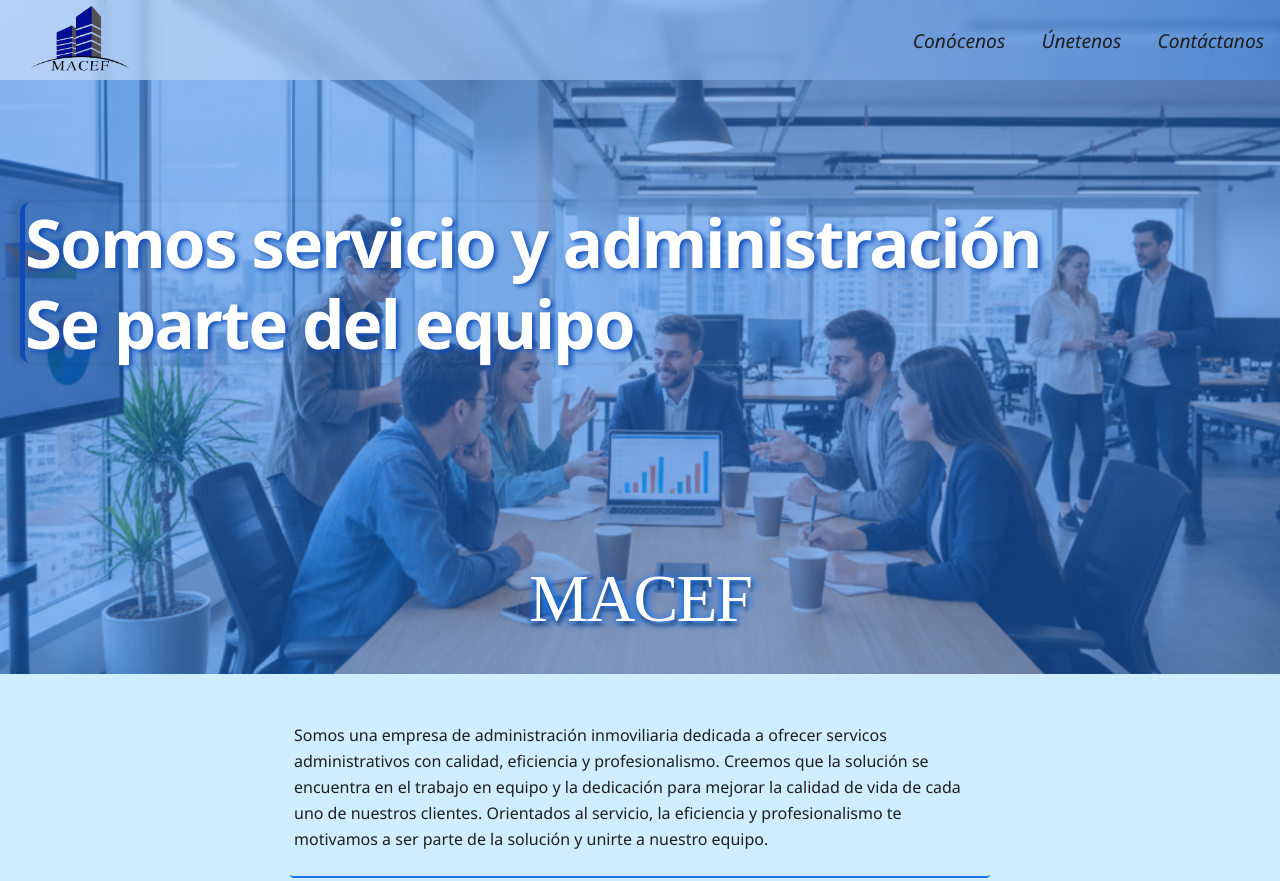
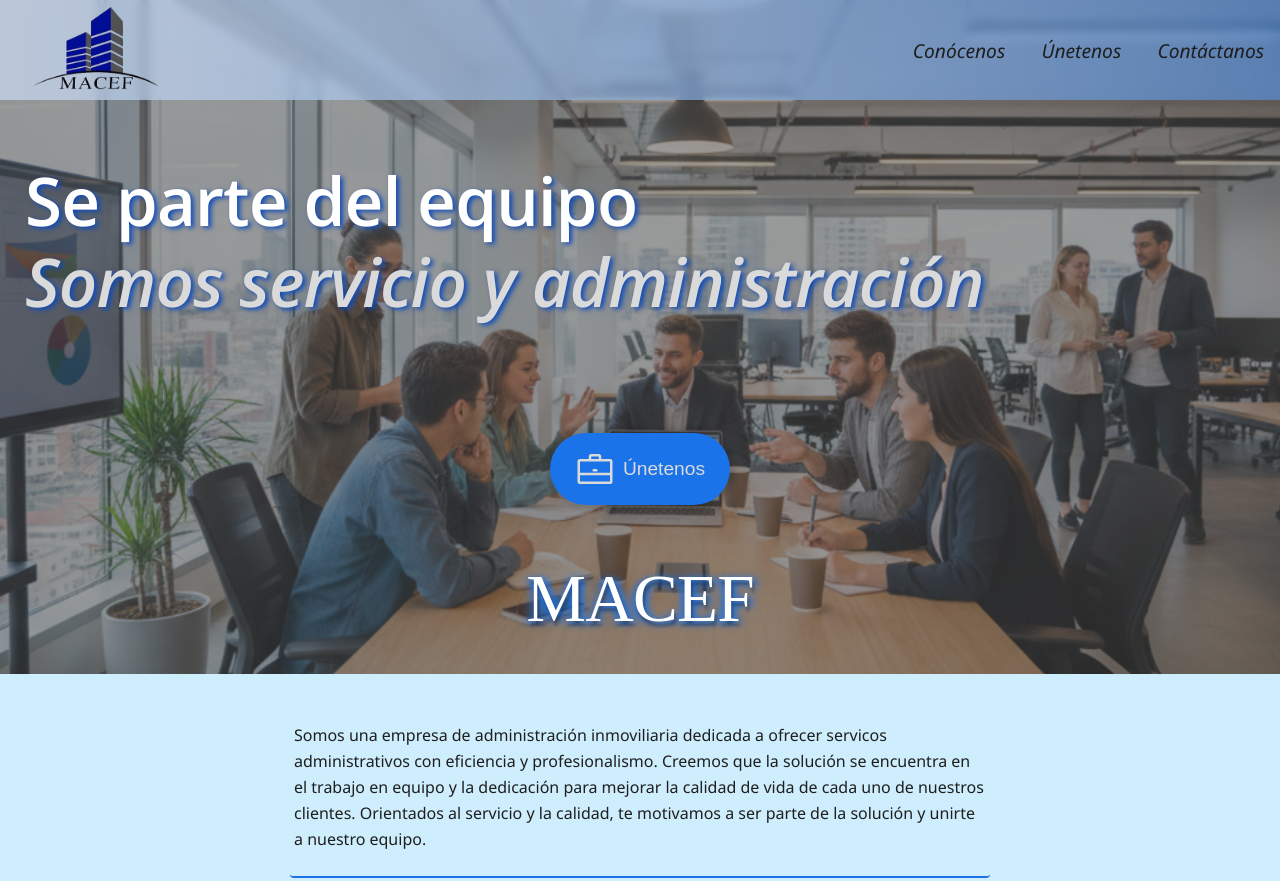
Before and after one commit to Sz4nd0r/MACEF-Vacantes, a website: page public/home.html in a window 1280 px wide. Shown: the top 881 px of the page. Drawn offline with Linux system fonts and the light colour scheme; no server answers; a web font is replaced by a local one.

Commit message:
Hero Improvements

```diff
--- a/public/assets/css/styles.css
+++ b/public/assets/css/styles.css
@@ -73,7 +73,7 @@
     display: flex;
     align-items: center;
     justify-content: flex-end;
-    background-color: var(--primary);
+    background-color: var(--secondary-dark);
     z-index: -90;
     position: relative;
 }
@@ -83,7 +83,7 @@
     width: 1600px;
     object-fit: cover;
     object-position: center;
-    filter: opacity(0.5);
+    filter: opacity(0.45);
     z-index: -90;
     transform: scale(1.1);
 }
@@ -93,8 +93,14 @@
     font-size: calc(4vw + 1rem);
     color: var(--white);
     position: absolute;
-    letter-spacing: -1.9px;
+    letter-spacing: -0.8px;
     line-height: 120%;
+    font-weight: 550;
+}
+
+.brand-text span {
+    color: var(--border);
+    font-style: italic;
 }
 
 #company-name {
@@ -109,13 +115,39 @@
 }
 
 .brand-text {
-    top: 30%;
+    top: 23%;
     left: 20px;
-    border-left: 5px solid Var(--primary-dark);
-    box-shadow: -8px 0 5px rgba(0, 0, 0, 0.1);
     text-shadow: 3px 2px 5px var(--primary-dark);
-    border-radius: var(--radius);
+    padding: 5px;
 }
+
+.join-us {
+    position: absolute;
+    bottom: 25%;
+    left: 0;
+    right: 0;
+    margin: auto;
+    width: 180px;
+    padding: var(--space-3);
+    font-size: var(--size-heading);
+    color: var(--border);
+    box-shadow: 0 0 5px 5px rgba(0, 0, 0, 0.12);
+    display: flex;
+    align-items: center;
+    justify-content: center;
+    gap: var(--space-2);
+    background-color: var(--primary);
+    border-radius: 40px;
+    border: none;
+    transition: all 0.2s ease;
+}
+
+button.join-us:hover {
+    transform: scale(1.08);
+    cursor: pointer;
+}
+
+
 
 .container__content {
     font-size: var(--size-text);
@@ -163,8 +195,8 @@
 
 .logo {
     display: inline-block;
-    width: 120px;
-    height: 75px;
+    width: 152px;
+    height: 95px;
     cursor: pointer;
     margin-inline: min(2vw, 20px);
     object-fit: cover;
--- a/public/home.html
+++ b/public/home.html
@@ -37,7 +37,27 @@
 
     <section class="hero__container">
         <img src="./assets/images/Gemini_G_Image_dwii8rdwii8rdwii.png" alt="Equipo de trabajo" class="hero__img">
-        <h2 class="brand-text">Somos servicio y administración<br>Se parte del equipo</h2>
+        <h2 class="brand-text">Se parte del equipo<br><span>Somos servicio y administración</span></h2>
+        <a href="#vacantes__list" style="appearance: none;">
+            <button type="button" class="join-us">
+                <?xml version="1.0" ?>
+                <!-- License: CC Attribution. Made by Kulmaisa: https://kulmaisa.com/ -->
+                <svg width="40px" height="40px" viewBox="0 0 32 32" data-name="Layer 1" id="Layer_1"
+                    xmlns="http://www.w3.org/2000/svg">
+                    <defs>
+                        <style>
+                            .cls-1 {
+                                fill: #DADADA;
+                            }
+                        </style>
+                    </defs>
+                    <title />
+                    <path class="cls-1"
+                        d="M28,8H21V6a2,2,0,0,0-2-2H13a2,2,0,0,0-2,2V8H4a2,2,0,0,0-2,2V26a2,2,0,0,0,2,2H28a2,2,0,0,0,2-2V10A2,2,0,0,0,28,8ZM13,6h6V8H13Zm15,4v9H4V10ZM4,26V21H28v5Z" />
+                    <path class="cls-1" d="M15,18h2a1,1,0,0,0,0-2H15a1,1,0,0,0,0,2Z" />
+                </svg>Únetenos
+            </button>
+        </a>
         <h1 id="company-name">MACEF</h1>
     </section>
 
@@ -47,10 +67,10 @@
                 <div class="description-container">
                     <p>
                         Somos una empresa de administración inmoviliaria dedicada a ofrecer servicos administrativos con
-                        calidad, eficiencia y profesionalismo.
-                        Creemos que la solución se encuentra en el trabajo en equipo y la dedicación para mejorar la
-                        calidad de vida de cada uno de nuestros clientes. Orientados al servicio, la eficiencia y
-                        profesionalismo te motivamos
+                        eficiencia y profesionalismo. Creemos que la solución se encuentra en el trabajo en equipo y la
+                        dedicación para mejorar la
+                        calidad de vida de cada uno de nuestros clientes. Orientados al servicio y la calidad, te
+                        motivamos
                         a ser parte de la solución y unirte a nuestro equipo.
                     </p>
                 </div>
```
Also changed, not shown: 2 other files.
